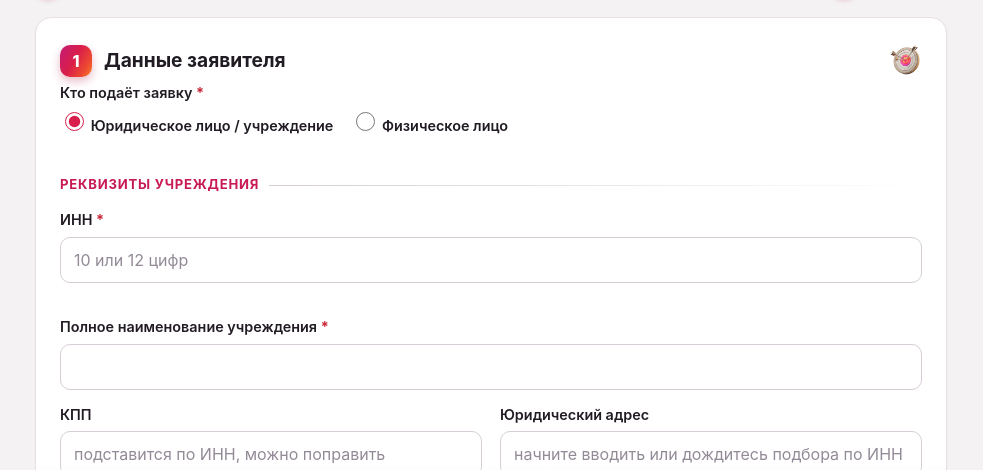
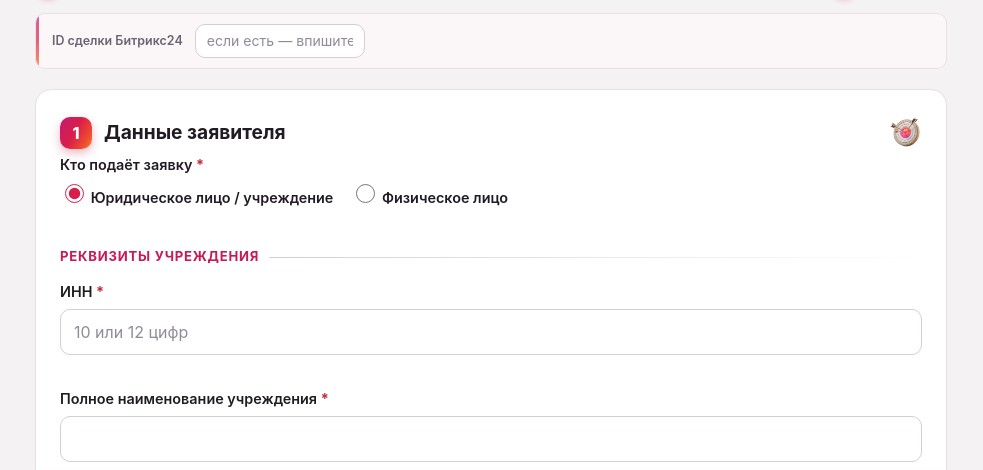
Before and after one commit to tashakibanova/application_for_training, a plain HTML site: page site/index.html in a window 1280 px wide. Shown: the part 264-734 px from the top of the page, without its empty margins (149-1132 px from the left). Drawn offline with Linux system fonts and the light colour scheme.

Commit message:
Добавить ручной ввод ID сделки в шапке формы (подстраховка от забытого ?deal= в ссылке)

```diff
--- a/site/app.js
+++ b/site/app.js
@@ -79,6 +79,7 @@ document.addEventListener('DOMContentLoaded', init);
 
 function init() {
   state.dealId = new URLSearchParams(window.location.search).get('deal') || null;
+  wireDealIdInput();
   renderDealNotice();
 
   wireApplicantType();
@@ -103,6 +104,27 @@ function init() {
   loadCourses();
 }
 
+// Поле «ID сделки» — подстраховка на случай, если менеджер не дописал ?deal= в
+// ссылку. Значение обновляет state.dealId вживую (только цифры, до 9 знаков —
+// как ID сделок Б24), чтобы оно гарантированно попало в buildPayload().dealId.
+// Поле необязательное: пустое значение = null, форма отправляется и без него.
+// Если ID пришёл из URL (?deal=) — он же подставляется в это поле, и его можно
+// тут же поправить вручную, если менеджер ошибся; отдельного read-only режима
+// нет специально — единое редактируемое поле проще и для 95% случаев (ссылка
+// работает — просто видно подтверждение ниже) не мешает.
+function wireDealIdInput() {
+  const input = document.getElementById('deal-id-input');
+  if (!input) return;
+
+  if (state.dealId) input.value = onlyDigits(state.dealId);
+
+  input.addEventListener('input', () => {
+    input.value = onlyDigits(input.value).slice(0, 9);
+    state.dealId = input.value || null;
+    renderDealNotice();
+  });
+}
+
 function renderDealNotice() {
   const el = document.getElementById('deal-notice');
   if (state.dealId) {
@@ -111,9 +133,9 @@ function renderDealNotice() {
     el.classList.remove('deal-notice--missing');
     el.hidden = false;
   } else {
-    // Предупреждение об отсутствии сделки полезно только менеджеру, а рядового
-    // пользователя формы оно только пугает — поэтому просто ничего не показываем
-    // (на бэкенде заявка без сделки всё равно уходит в лист «Незакреплённые»).
+    // Нет сделки — подтверждение прячем (плашка-предупреждение только пугает
+    // рядового пользователя; на бэкенде заявка без сделки всё равно уходит в
+    // лист «Незакреплённые»). Соседнее поле ввода ID при этом остаётся видимым.
     el.textContent = '';
     el.hidden = true;
   }
--- a/site/index.html
+++ b/site/index.html
@@ -34,7 +34,13 @@
       </li>
     </ol>
 
-    <p id="deal-notice" class="deal-notice" role="status"></p>
+    <div class="deal-box">
+      <label class="deal-box__label" for="deal-id-input">ID сделки Битрикс24</label>
+      <input type="text" id="deal-id-input" class="deal-box__input" name="dealId"
+             inputmode="numeric" autocomplete="off" maxlength="9"
+             placeholder="если есть — впишите вручную">
+      <p id="deal-notice" class="deal-notice" role="status" hidden></p>
+    </div>
   </header>
 
   <div id="form-errors" class="form-errors" role="alert" hidden>
--- a/site/styles.css
+++ b/site/styles.css
@@ -205,8 +205,55 @@ body {
 }
 
 /* =====================================================================
- * Deal-notice
+ * Deal-box: вторичное поле «ID сделки» для менеджера + подтверждение
  * ===================================================================== */
+
+/* Приглушённая плашка вверху: менеджер вписывает ID сделки Б24 вручную,
+   если он не пришёл в ссылке через ?deal=. Намеренно визуально вторична —
+   мельче и тусклее обязательных полей формы; фирменный градиент лишь как
+   тонкий акцент на левом крае, не как фон. */
+.deal-box {
+  position: relative;
+  margin: 16px 0 0;
+  display: flex;
+  flex-wrap: wrap;
+  align-items: center;
+  gap: 8px 12px;
+  padding: 10px 14px 10px 16px;
+  border: 1px solid var(--border);
+  border-radius: var(--radius-sm);
+  background: var(--surface-2);
+  overflow: hidden;
+}
+
+.deal-box::before {
+  content: "";
+  position: absolute;
+  left: 0;
+  top: 0;
+  bottom: 0;
+  width: 3px;
+  background: var(--brand-gradient);
+  opacity: 0.7;
+}
+
+.deal-box__label {
+  font-size: 0.78rem;
+  font-weight: 600;
+  color: var(--muted);
+}
+
+/* Селектор с .deal-box поднимает специфичность выше глобального
+   input[type="text"]{width:100%} (у них иначе равная специфичность, и
+   побеждал бы глобальный как объявленный позже). */
+.deal-box input.deal-box__input {
+  width: 170px;
+  min-height: 34px;
+  padding: 6px 11px;
+  font-size: 0.88rem;
+  border-color: var(--border-strong);
+  background: #fff;
+}
 
 .deal-notice {
   margin: 16px 0 0;
@@ -216,6 +263,14 @@ body {
   background: var(--info-bg);
   color: var(--info-text);
   border: 1px solid #f2cbdd;
+}
+
+/* Внутри плашки подтверждение занимает свою строку и компактнее */
+.deal-box .deal-notice {
+  flex-basis: 100%;
+  margin: 2px 0 0;
+  padding: 8px 12px;
+  font-size: 0.85rem;
 }
 
 .deal-notice.deal-notice--missing {
```
